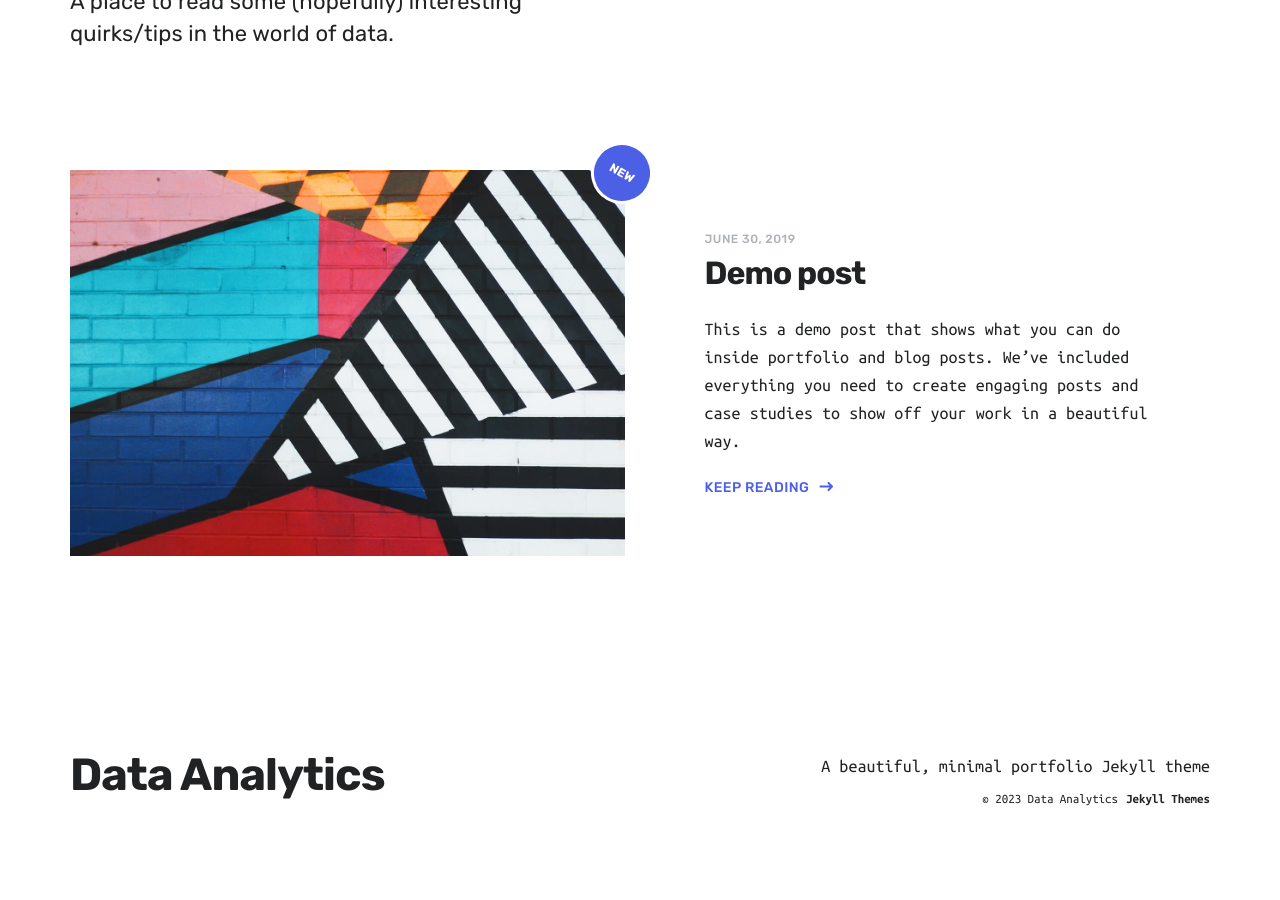
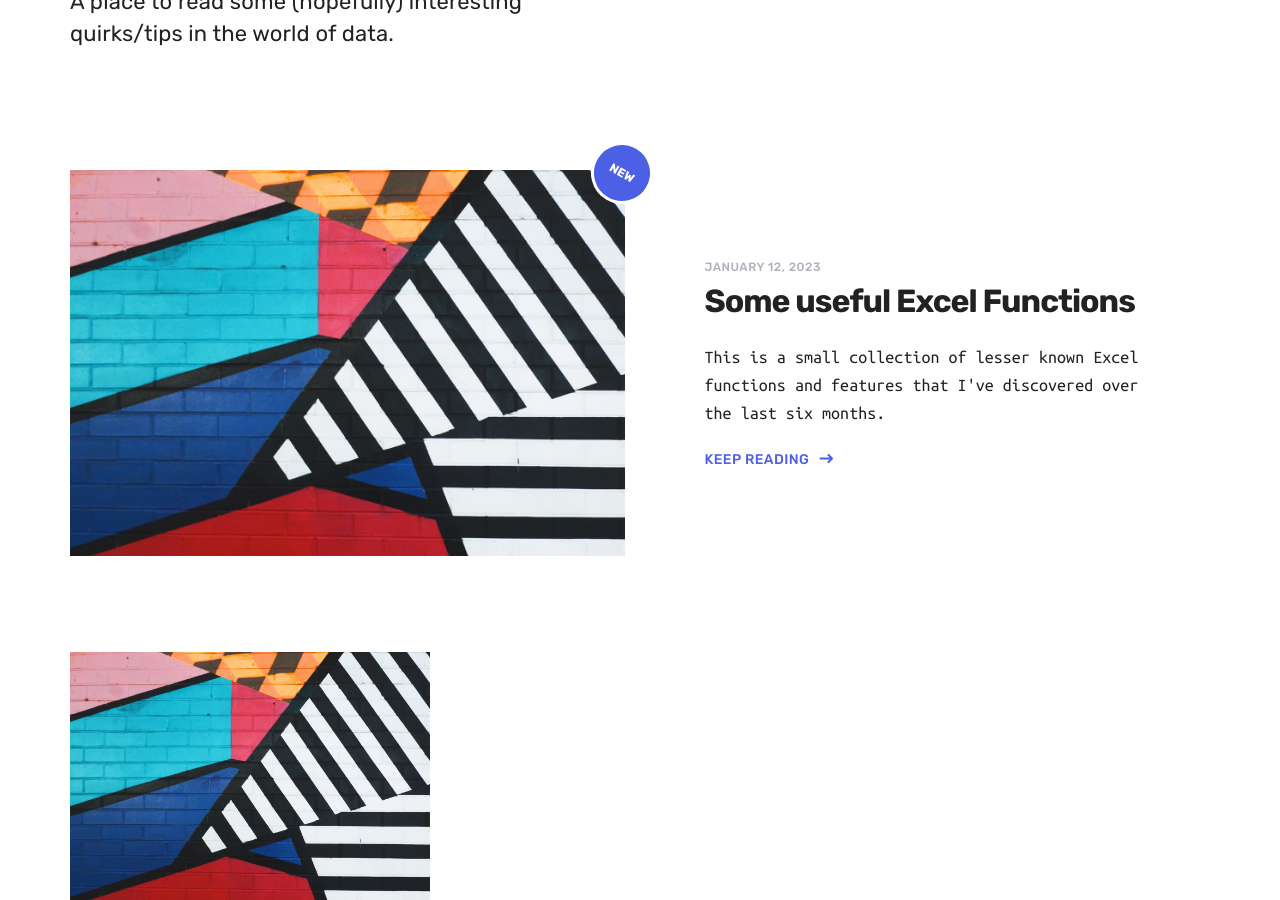
Before and after one commit to jmoro0408/jmoro0408.github.io, a Jekyll site: the page built from blog/index.html, in a window 1280 px wide and 900 px high, scrolled down 331 px. Built offline with Jekyll 4.4.1, drawn with Linux system fonts in a browser that asks for light colours; nearby versions of some CDN libraries; the list of posts is cut into pages by our own code.

Commit message:
started excel blog post

```diff
--- /dev/null
+++ b/_posts/2023-01-12-excel_thoughts.md
@@ -0,0 +1,19 @@
+---
+title: Some useful Excel Functions
+date: 2023-01-12 00:00:00
+description: This is a small collection of lesser known Excel functions and features that I've discovered over the last six months.
+featured_image: '/images/demo.jpg'
+---
+
+I've had the opportunity to work a lot with Excel recently and, although I always considered myself competent, I've discovered some new functions/features that have allowed my efficiency to improve massively.
+
+
+![](/images/blog_excel/spreadsheet_stockimage.jpg)
+
+These are roughly ranked in what I consider to be the more common/well known to least.
+
+## 1. Data Validation
+## 2. AGGREGATE
+## 3. FILTER
+## 4. INDIRECT
+## 5. Camera
```
Also changed, not shown: _projects/2023-01-12-podcast_recommender.md (+1 -1 lines), images/blog_excel/spreadsheet_stockimage.jpg (added).
